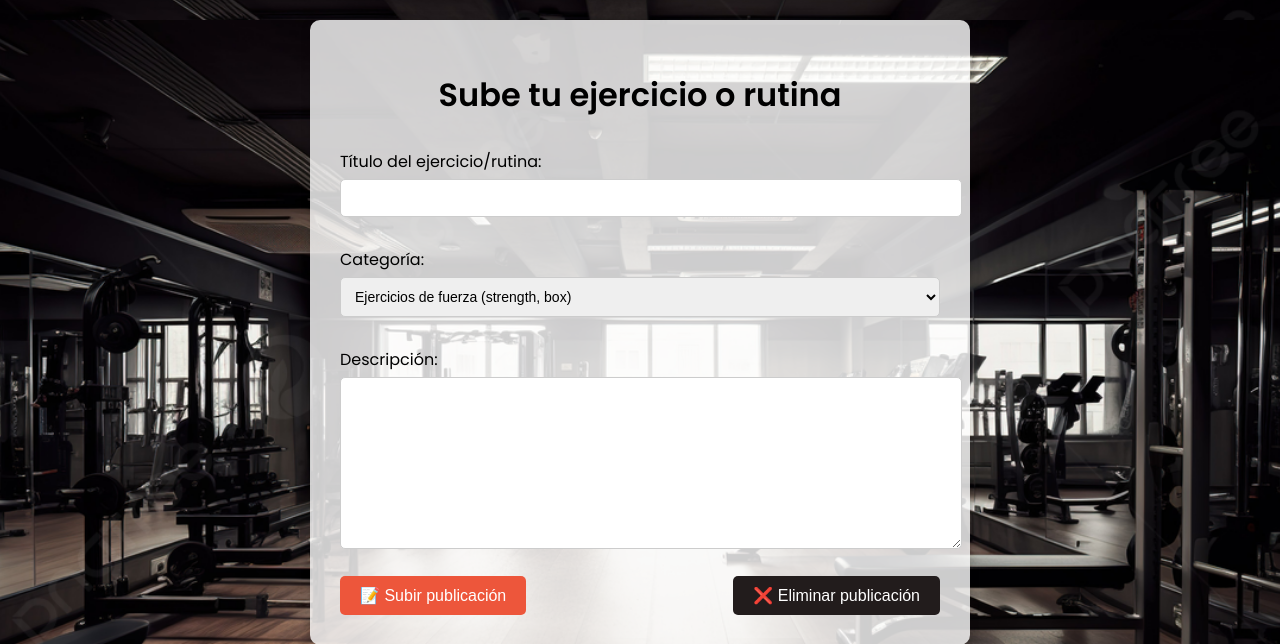
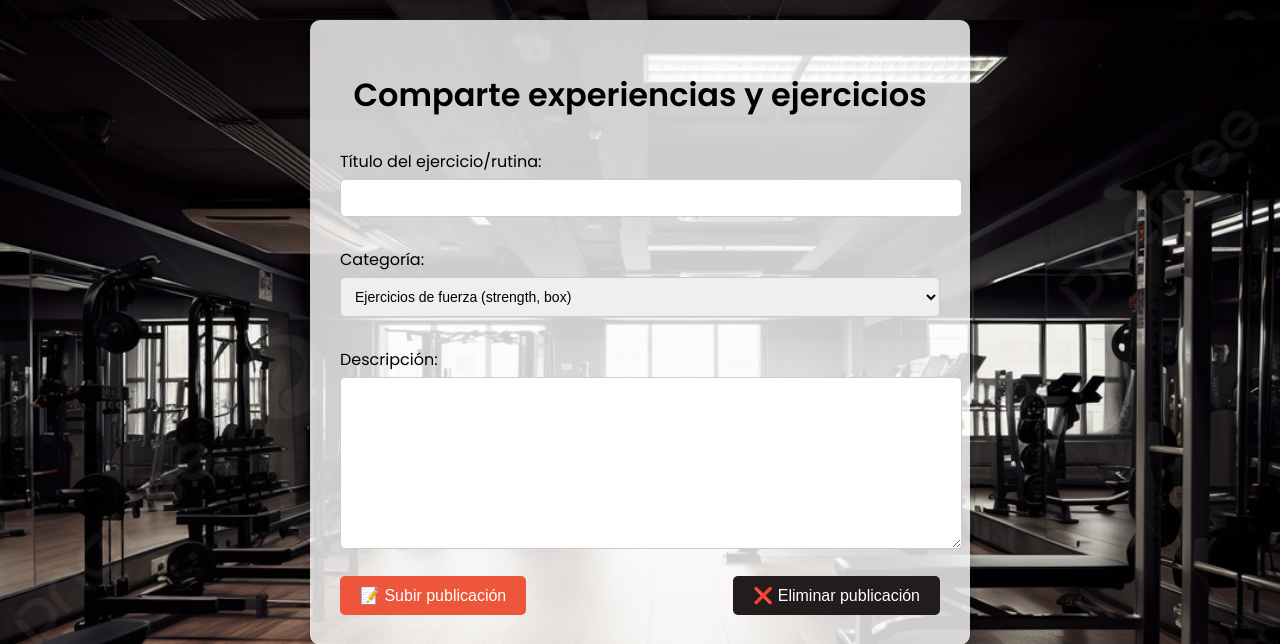
Before and after one commit to rriitaa/TFG-RITA, a Django app: page /subir-ejercicio/ in a window 1280 px wide. Shown: the part 80-724 px from the top of the page. Run offline with Django 4.2, Linux system fonts and the light colour scheme; the visitor is signed in with stand-in values (Sample User, id 1).

Commit message:
cambiado nombre de los botones

```diff
--- a/GymAI/core/templates/core/inicio.html
+++ b/GymAI/core/templates/core/inicio.html
@@ -138,7 +138,7 @@
 
     <div class="button-container">
       <a href="comienza-entreno.html" class="main-button">Comienza tu entreno</a>
-      <a href="{% url 'subir-ejercicio' %}" class="main-button">Sube tu Ejercicio</a>
+      <a href="{% url 'subir-ejercicio' %}" class="main-button">Comparte Ejercicios</a>
       <a href="{% url 'agente-ejercicios' %}" class="main-button">Botón de IA/Asistente</a>
     </div>
   </div>
--- a/GymAI/core/templates/core/sube-ejers.html
+++ b/GymAI/core/templates/core/sube-ejers.html
@@ -146,7 +146,7 @@
   <!-- Formulario para subir el ejercicio -->
 
   <div class="form-container">
-    <h1 style="text-align: center; margin-bottom: 30px;">Sube tu ejercicio o rutina</h1>
+    <h1 style="text-align: center; margin-bottom: 30px;">Comparte experiencias y ejercicios</h1>
 
     <form method="POST">
       {% csrf_token %}
```
